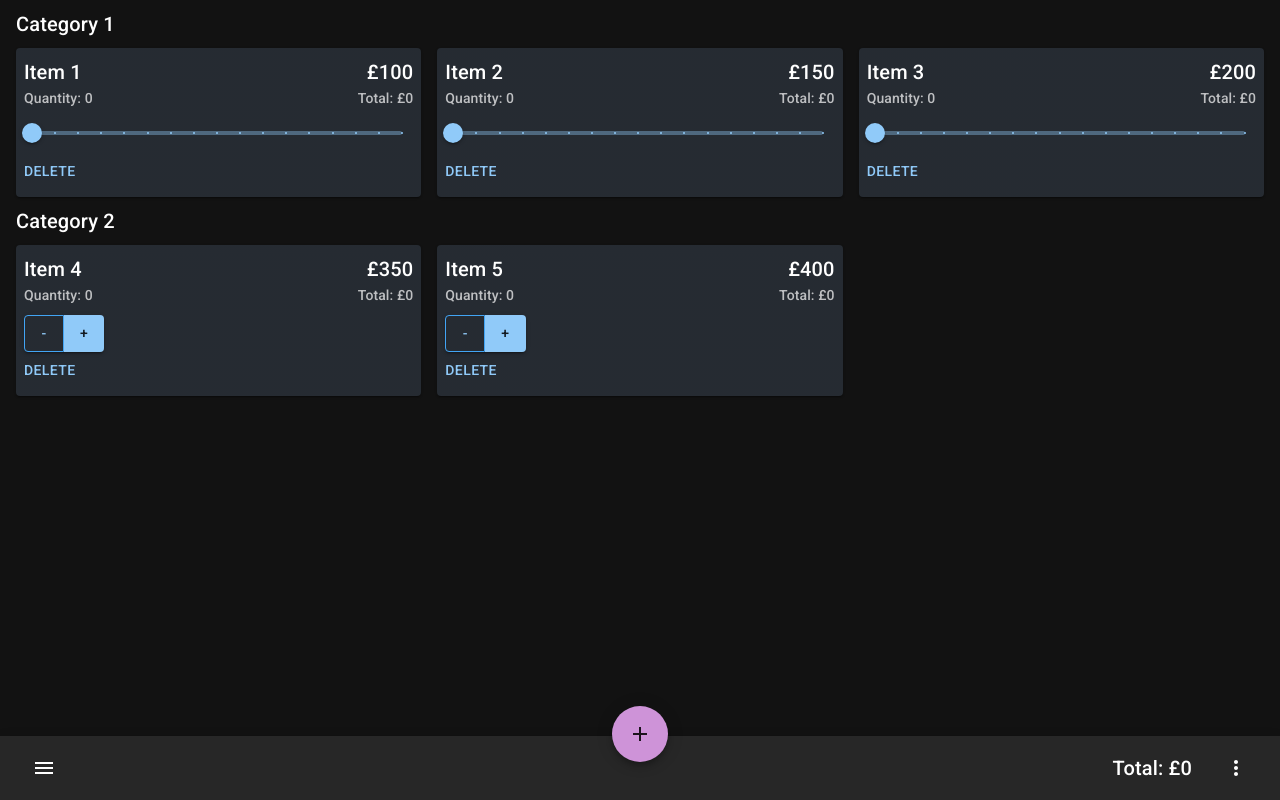
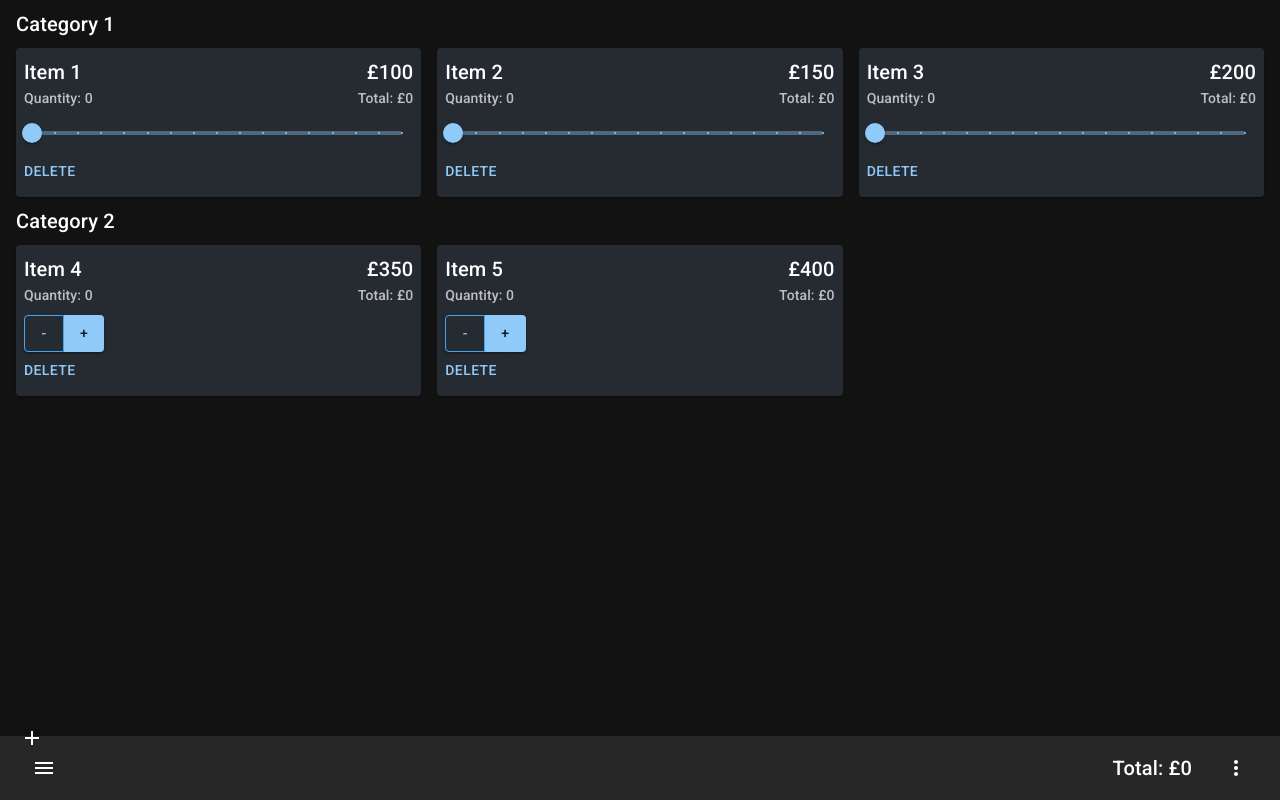
Before and after one commit to JakeFTW/item-calculator, a React (Create React App) app: page / in a window 1280 px wide. Built offline with nearby package versions, Linux system fonts and the light colour scheme.

Commit message:
Added FAB menu v1

```diff
--- /dev/null
+++ b/src/webparts/components/AddMenu.tsx
@@ -0,0 +1,55 @@
+import * as React from "react";
+import IconButton from "@mui/material/IconButton";
+import AddIcon from "@mui/icons-material/Add";
+import Menu from "@mui/material/Menu";
+import MenuItem from "@mui/material/MenuItem";
+
+export default function BasicMenu() {
+  const [anchorEl, setAnchorEl] = React.useState<null | HTMLElement>(null);
+  const open = Boolean(anchorEl);
+  const handleClick = (event: React.MouseEvent<HTMLButtonElement>) => {
+    setAnchorEl(event.currentTarget);
+  };
+  const handleClose = () => {
+    setAnchorEl(null);
+  };
+
+  return (
+    <div>
+      <IconButton
+        aria-label="more"
+        id="long-button"
+        aria-controls={open ? "long-menu" : undefined}
+        aria-expanded={open ? "true" : undefined}
+        aria-haspopup="true"
+        size="large"
+        sx={{ m: 1 }}
+        onClick={handleClick}
+      >
+        <AddIcon />
+      </IconButton>
+      {/* <IconButton
+        id="basic-button"
+        aria-controls={open ? "basic-menu" : undefined}
+        aria-haspopup="true"
+        aria-expanded={open ? "true" : undefined}
+        onClick={handleClick}
+      >
+        <AddIcon fontSize="inherit" />
+      </IconButton> */}
+      <Menu
+        id="basic-menu"
+        anchorEl={anchorEl}
+        open={open}
+        onClose={handleClose}
+        MenuListProps={{
+          "aria-labelledby": "basic-button",
+        }}
+      >
+        <MenuItem onClick={handleClose}>Profile</MenuItem>
+        <MenuItem onClick={handleClose}>My account</MenuItem>
+        <MenuItem onClick={handleClose}>Logout</MenuItem>
+      </Menu>
+    </div>
+  );
+}
--- a/src/webparts/components/TotalBar.tsx
+++ b/src/webparts/components/TotalBar.tsx
@@ -9,9 +9,19 @@ import MenuIcon from "@mui/icons-material/Menu";
 import MoreIcon from "@mui/icons-material/MoreVert";
 import AddIcon from "@mui/icons-material/Add";
 import Typography from "@mui/material/Typography";
+import AddMenu from "./AddMenu";
 
 export default function TotalBar(props: any) {
   const StyledFab = styled(Fab)({
+    position: "absolute",
+    zIndex: 1,
+    top: -30,
+    left: 0,
+    right: 0,
+    margin: "0 auto",
+  });
+
+  const StyledBox = styled(Box)({
     position: "absolute",
     zIndex: 1,
     top: -30,
@@ -26,9 +36,9 @@ export default function TotalBar(props: any) {
           <IconButton color="inherit" aria-label="open drawer">
             <MenuIcon />
           </IconButton>
-          <StyledFab color="secondary" aria-label="add">
-            <AddIcon />
-          </StyledFab>
+          <StyledBox color="secondary" aria-label="add">
+            <AddMenu />
+          </StyledBox>
           <Box sx={{ flexGrow: 1 }} />
           <Typography variant="h6" color="inherit" align="right">
             Total: £{props.groupTotal}
```
Also changed, not shown: src/webparts/components/dist/AddMenu.js (added), src/webparts/components/dist/TotalBar.js.
